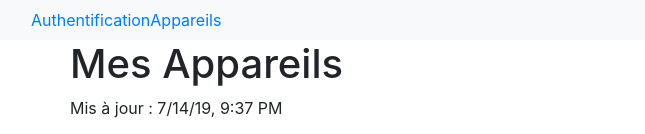
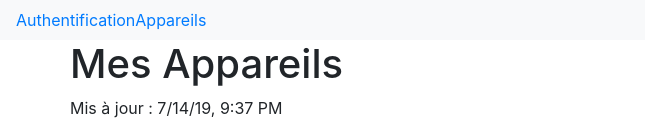
Before and after one commit to HeithemLejmi/Angular-Projects, an Angular app: page / in a window 1280 px wide. Shown: the top 134 px of the page, without its empty margins (0-645 px from the left). Built offline with nearby package versions, Linux system fonts and the light colour scheme.

Commit message:
Bootstrap configuration

```diff
--- a/package.json
+++ b/package.json
@@ -18,8 +18,9 @@
     "@angular/forms": "~7.2.0",
     "@angular/platform-browser": "~7.2.0",
     "@angular/platform-browser-dynamic": "~7.2.0",
+    "@ng-bootstrap/ng-bootstrap": "4.0.2",
     "@angular/router": "~7.2.0",
-    "bootstrap": "^4.3.1",
+    "bootstrap": "4.2.1",
     "core-js": "^2.5.4",
     "rxjs": "~6.3.3",
     "tslib": "^1.9.0",
--- a/src/app/app.component.html
+++ b/src/app/app.component.html
@@ -1,6 +1,6 @@
-<nav class="navbar navbar-default navbar-expand-lg navbar-light bg-light">
-  <div class="container-fluid collapse navbar-collapse">
-    <ul class="nav navbar-nav">
+<nav class="navbar navbar-default navbar-expand-md navbar-light bg-light">
+  <div class="collapse navbar-collapse">
+    <ul class="navbar-nav">
       <li class="nav-item" routerLinkActive="active"><a routerLink="auth">Authentification   </a></li>
       <li class="nav-item" routerLinkActive="active"><a routerLink="appareils">Appareils</a></li>
     </ul>
```
Also changed, not shown: 1 other file (tests, documents, lock files or other folders).
